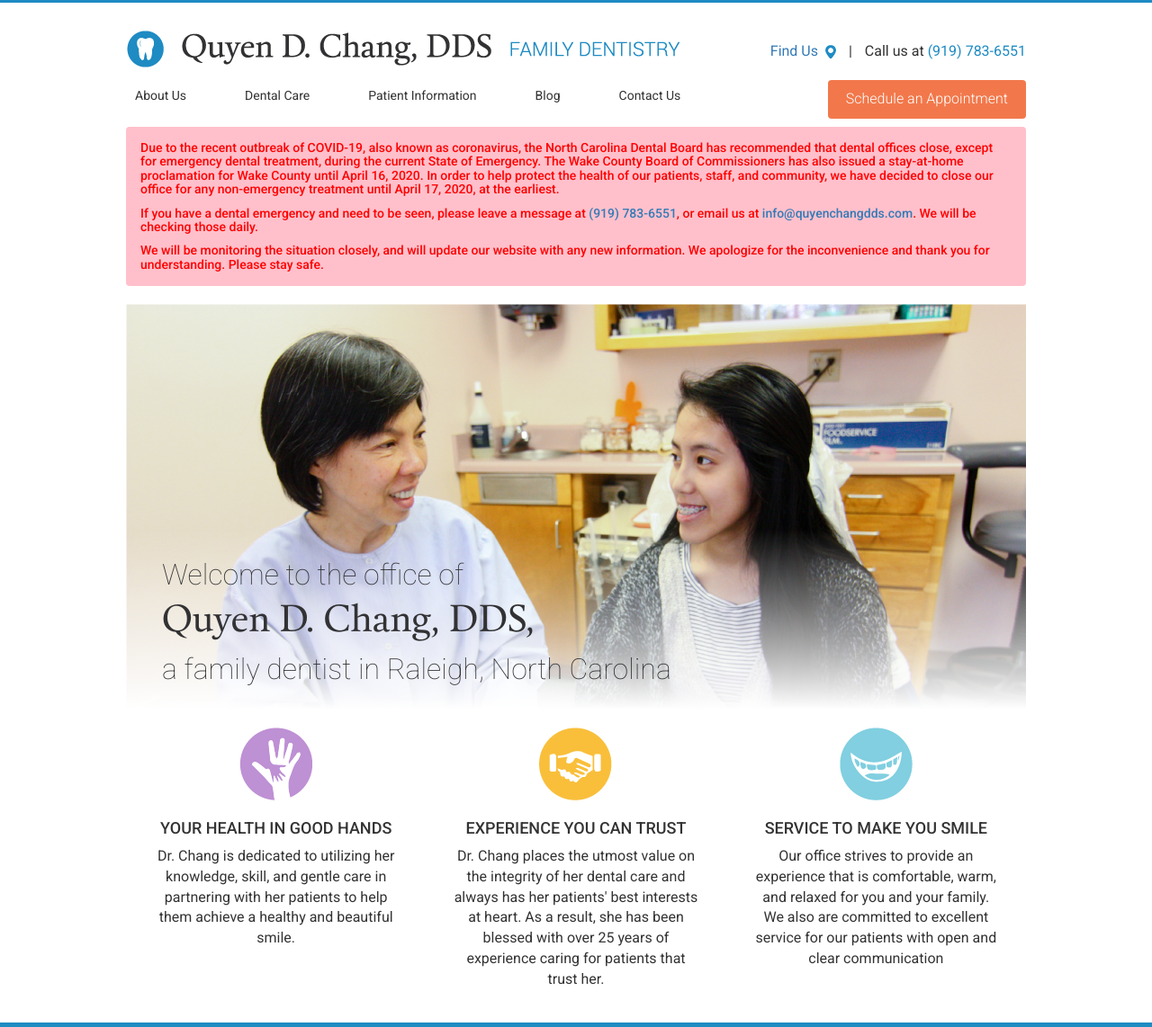
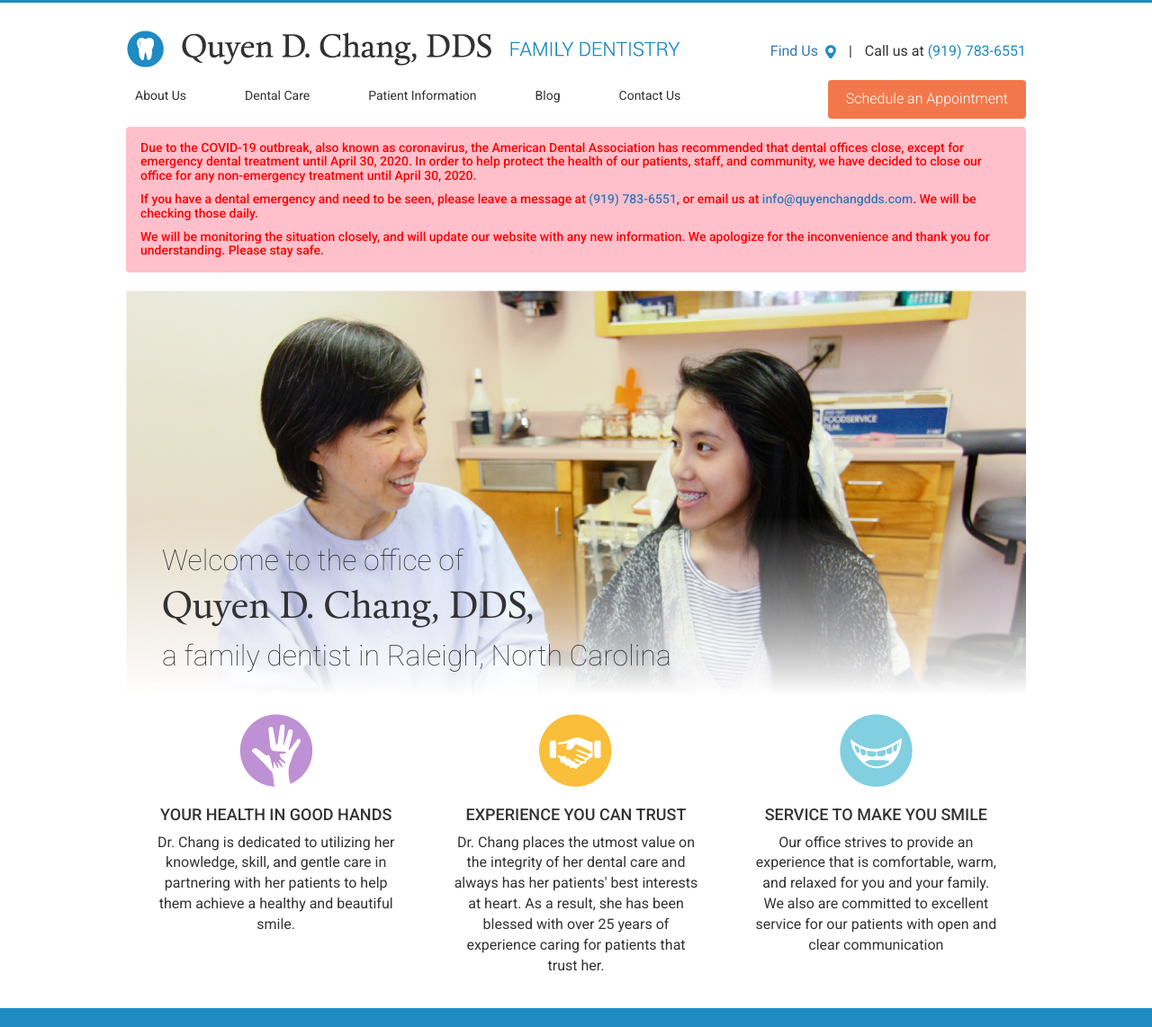
Before and after one commit to gabrielyeung/changdds, a Jekyll site: the page built from index.html, in a window 1280 px wide, cut to the strip 0-1142 px from the top of the page. Shown: the whole strip at 90% size. Built offline with Jekyll 4.4.1, drawn with Linux system fonts in a browser that asks for light colours.

Commit message:
Update covid19.html

```diff
--- a/_includes/alerts/covid19.html
+++ b/_includes/alerts/covid19.html
@@ -1,6 +1,6 @@
 <h5 class="alert">
   <p>
-  Due to the recent outbreak of COVID-19, also known as coronavirus, the North Carolina Dental Board has recommended that dental offices close, except for emergency dental treatment, during the current State of Emergency. The Wake County Board of Commissioners has also issued a stay-at-home proclamation for Wake County until April 16, 2020. In order to help protect the health of our patients, staff, and community, we have decided to close our office for any non-emergency treatment until April 17, 2020, at the earliest.
+  Due to the COVID-19 outbreak, also known as coronavirus, the American Dental Association has recommended that dental offices close, except for emergency dental treatment until April 30, 2020. In order to help protect the health of our patients, staff, and community, we have decided to close our office for any non-emergency treatment until April 30, 2020.
   </p>
   <p style="padding: 6px 0px;">
   If you have a dental emergency and need to be seen, please leave a message at <a href="tel:19197836551">(919) 783-6551</a>, or email us at <a href="mailto:{{site.email}}">{{site.email}}</a>. We will be checking those daily.
```
